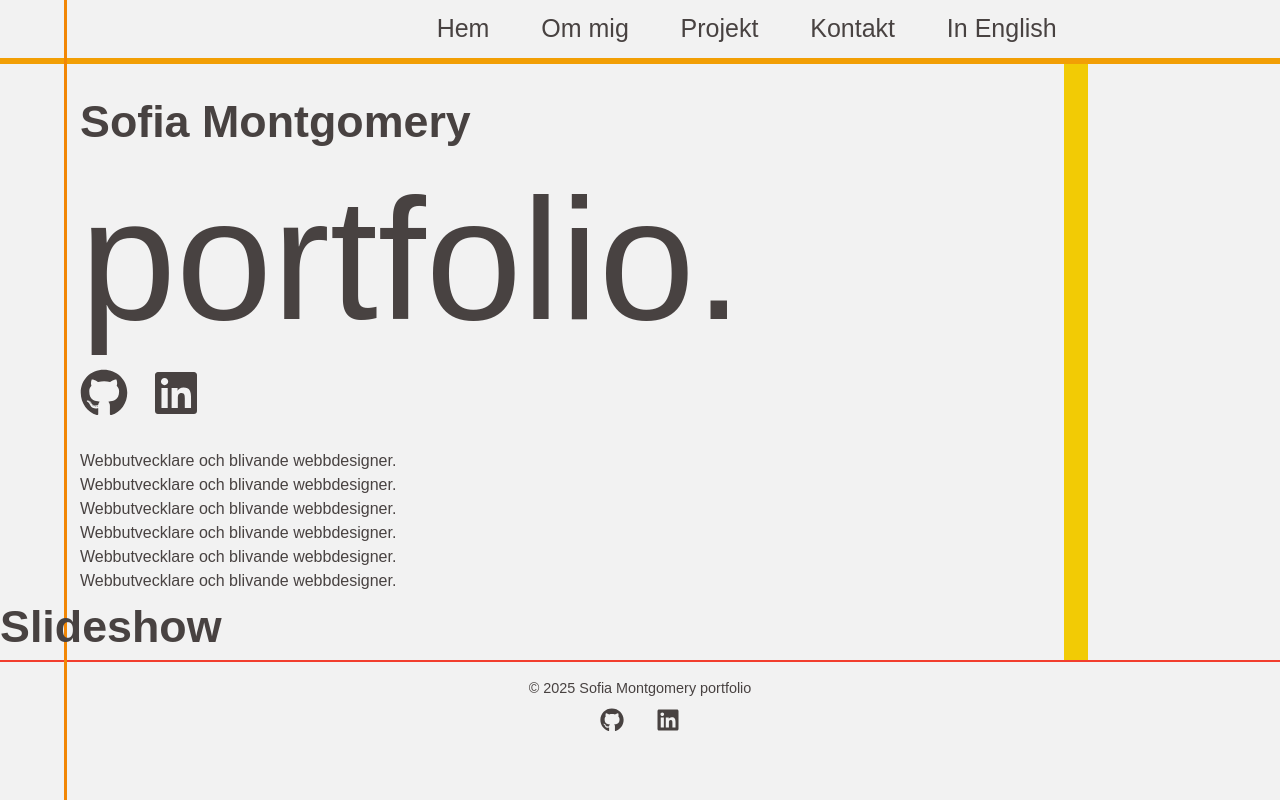
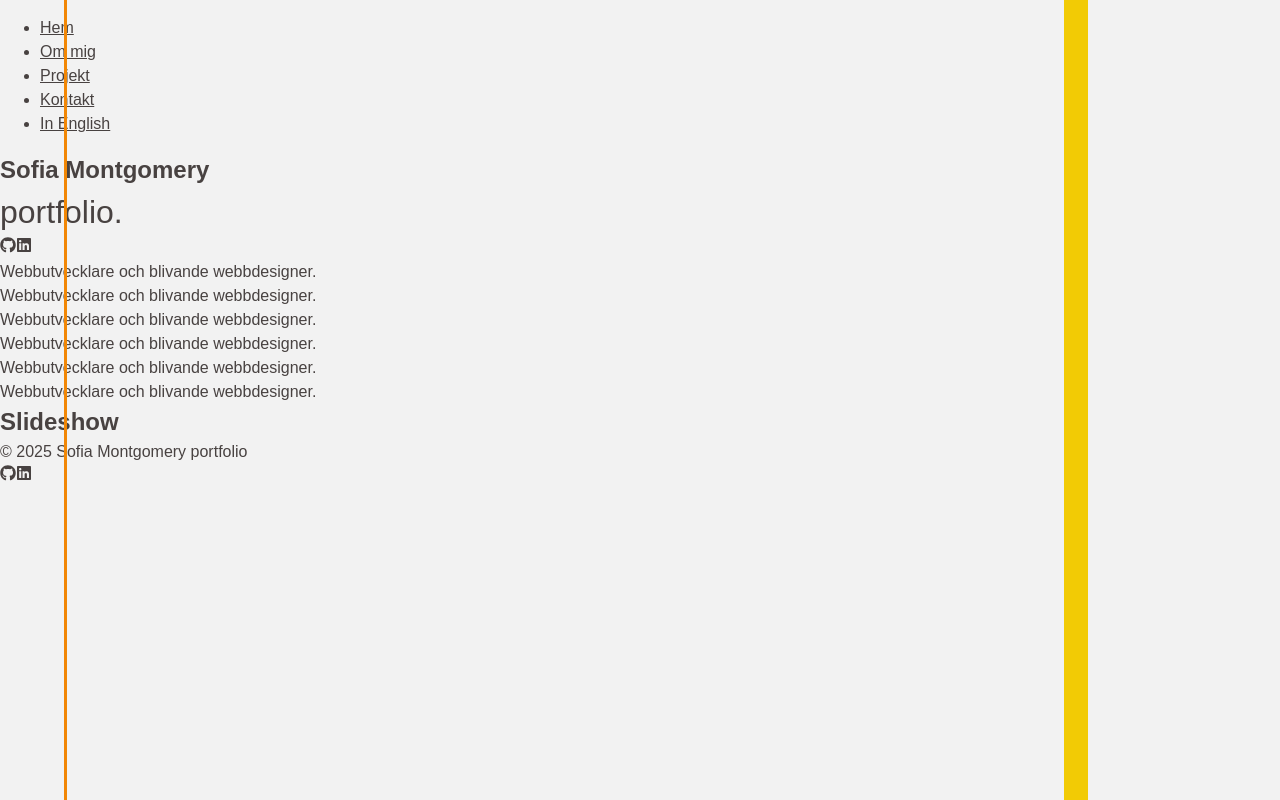
Before and after one commit to fiamont/new-portfolio, a React (Vite) app: page / in a window 1280 px wide. Built offline with nearby package versions, Linux system fonts and the light colour scheme; a web font is replaced by a local one.

Commit message:
starting from the beginning, removed css

```diff
--- a/src/components/Footer.jsx
+++ b/src/components/Footer.jsx
@@ -1,46 +1,15 @@
 import styled from "styled-components";
 import { FaLinkedin, FaGithub } from "react-icons/fa";
 
-const FooterContainer = styled.footer`
-  border-top: 2px solid var(--red-color);
-  text-align: center;
-  padding: 1rem;
-`;
+const FooterContainer = styled.footer``;
 
-const FooterText = styled.p`
-  font-size: 0.9rem;
-  margin: 0;
-`;
+const FooterText = styled.p``;
 
-const IconContainer = styled.div`
-  display: flex;
-  justify-content: center;
-  align-items: center;
-  gap: 1rem;
-  margin-top: 0.5rem;
-`;
+const IconContainer = styled.div``;
 
-const StyledGithub = styled(FaGithub)`
-  margin: 0 0.5rem;
-  font-size: 1.5rem;
-  color: var(--dark-grey);
-  transition: color 0.3s;
+const StyledGithub = styled(FaGithub)``;
 
-  &:hover {
-    color: var(--orange-color);
-  }
-`;
-
-const StyledLinkedin = styled(FaLinkedin)`
-  margin: 0 0.5rem;
-  font-size: 1.5rem;
-  color: var(--dark-grey);
-  transition: color 0.3s;
-
-  &:hover {
-    color: var(--orange-color);
-  }
-`;
+const StyledLinkedin = styled(FaLinkedin)``;
 
 function Footer() {
   return (
--- a/src/components/FullScreenLine.jsx
+++ b/src/components/FullScreenLine.jsx
@@ -7,7 +7,7 @@ const StyledFullScreenLine = styled.div`
   left: 5%;
   width: 3px;
   background-color: var(--orange-color);
-  height: 100%; /* Sätt höjden till 100% av dokumentets höjd */
+  height: 100%;
 `;
 
 function FullScreenLine() {
--- a/src/components/Navbar.styles.js
+++ b/src/components/Navbar.styles.js
@@ -2,56 +2,13 @@ import styled from "styled-components";
 import { Link } from "react-router-dom";
 
 // Navbar
-export const StyledNavbar = styled.nav`
-  background-color: var(--light-grey);
-  display: grid;
-  align-items: center;
-  grid-template-columns: 1fr 1fr 0.5fr 0.5fr;
-  width: 100%;
-  overflow: hidden;
-  border-bottom: 6px solid var(--light-orange-color);
-
-  @media (max-width: 1067px) {
-    display: flex;
-    justify-content: center;
-    padding: 0 20px;
-  }
-`;
+export const StyledNavbar = styled.nav``;
 
 // NavList
-export const NavList = styled.ul`
-  display: flex;
-  flex-direction: row;
-  grid-column: 2 / 4;
-  justify-content: space-between;
-  list-style: none;
-  padding: 0;
-  margin: 0;
-
-  @media (max-width: 1067px) {
-    justify-content: center;
-    width: 100%;
-  }
-
-  @media (max-width: 700px) {
-    display: flex;
-    flex-direction: column;
-    text-align: center;
-  }
-`;
+export const NavList = styled.ul``;
 
 // li
-export const NavItem = styled.li`
-  padding: 10px;
-`;
+export const NavItem = styled.li``;
 
 // Link
-export const NavLink = styled(Link)`
-  text-decoration: none;
-  font-size: 25px;
-  color: var(--dark-grey-color);
-
-  &:hover {
-    color: var(--red-color);
-  }
-`;
+export const NavLink = styled(Link)``;
--- a/src/components/ProjectBox.jsx
+++ b/src/components/ProjectBox.jsx
@@ -1,38 +1,8 @@
 import styled from "styled-components";
 
-const StyledDiv = styled.div`
-  display: flex;
-  flex-direction: column;
-  justify-content: center;
-  align-items: flex-start;
-  padding: 0rem 0rem 0rem 6rem;
+const StyledDiv = styled.div``;
 
-  @media (max-width: 420px) {
-    padding: 0rem 0rem 0rem 2rem;
-  }
-`;
-
-const StyledHeading = styled.h2`
-  padding-left: 0;
-`;
-
-const StyledContent = styled.div`
-  border-right: 5px solid var(--yellow-color);
-  border-top: 2px solid var(--light-orange-color);
-  display: flex;
-  flex-direction: row;
-  align-items: center;
-  padding: 0rem 0rem 0rem 2rem;
-
-  @media (max-width: 700px) {
-    flex-direction: column;
-    padding: 1rem 0rem 0rem 0rem;
-  }
-
-  @media (max-width: 420px) {
-    padding: 1rem 0rem 0rem 0rem;
-  }
-`;
+const StyledContent = styled.div``;
 
 const ProjectBox = ({
   heading,
--- a/src/components/ProjectPart.styles.js
+++ b/src/components/ProjectPart.styles.js
@@ -1,5 +1,3 @@
 import styled from "styled-components";
 
-export const StyledHeading = styled.h1`
-  font-size: clamp(2rem, 9vw, 10rem);
-`;
+export const StyledHeading = styled.h1``;
--- a/src/components/TextBox.jsx
+++ b/src/components/TextBox.jsx
@@ -1,11 +1,5 @@
 import styled from "styled-components";
-const StyledDiv = styled.div`
-  padding: 0rem 5rem 0rem 5rem;
-
-  @media (max-width: 700px) {
-    padding: 1rem 3rem 1rem 3rem;
-  }
-`;
+const StyledDiv = styled.div``;
 
 const TextBox = ({ text }) => {
   return (
--- a/src/components/VerticalLine.jsx
+++ b/src/components/VerticalLine.jsx
@@ -3,15 +3,12 @@ import styled from "styled-components";
 const StyledVerticalLine = styled.div`
   position: absolute;
   top: 0;
-  height: 100%; /* Höjden blir lika stor som föräldradivens höjd */
-  width: ${(props) => props.width || "2px"}; /* Standardbredd på linjen */
-  background-color: ${(props) => props.color || "black"}; /* Färg med props */
-  ${(props) =>
-    props.$right ? `right: ${props.$right};` : ""} /* Placera på höger sida */
-  ${(props) =>
-    props.$left ? `left: ${props.$left};` : ""} /* Placera på vänster sida */
-    z-index: ${(props) =>
-    props.$zindex || 1}; /* Lägg till z-index för ordning */
+  height: 100%;
+  width: ${(props) => props.width || "2px"};
+  background-color: ${(props) => props.color || "black"};
+  ${(props) => (props.$right ? `right: ${props.$right};` : "")}
+  ${(props) => (props.$left ? `left: ${props.$left};` : "")}
+    z-index: ${(props) => props.$zindex || 1};
 `;
 
 const VerticalLine = ({ width, color, $right, $left, zindex }) => {
--- a/src/index.css
+++ b/src/index.css
@@ -86,7 +86,7 @@ select {
   -moz-osx-font-smoothing: grayscale;
 }
 
-body {
+* {
   font-family: var(--font-family);
   color: var(--text-color);
   background-color: var(--background-color);
@@ -100,16 +100,6 @@ p {
 h1 {
   font-family: var(--heading-font-family);
   font-weight: var(--heading-font-weight);
-  font-size: clamp(3rem, 13.5vw, 11rem);
-  padding-left: 5rem;
-
-  @media (max-width: 700px) {
-    padding-left: 3rem;
-  }
-}
-
-h2 {
-  font-size: clamp(1rem, 3.5vw, 5rem);
 }
 
 /* ------------------- */
--- a/src/pages/About.styles.js
+++ b/src/pages/About.styles.js
@@ -1,21 +1,4 @@
 import styled from "styled-components";
 
-export const StyledDiv = styled.div`
-  display: flex;
-  justify-content: flex-end;
-  align-items: center;
-  padding: 0rem 5rem 5rem 0rem;
-
-  @media (max-width: 660px) {
-    flex-direction: column-reverse;
-    padding: 0rem 0rem 5rem 0rem;
-  }
-`;
-export const StyledImg = styled.img`
-  border-right: 8px solid var(--yellow-color);
-  border-bottom: 5px solid var(--yellow-color);
-
-  @media (max-width: 660px) {
-    margin-bottom: 1rem;
-  }
-`;
+export const StyledDiv = styled.div``;
+export const StyledImg = styled.img``;
--- a/src/pages/Home.jsx
+++ b/src/pages/Home.jsx
@@ -1,11 +1,9 @@
-import styled from "styled-components";
 import Slideshow from "../components/Slideshow";
 import { homeText } from "../texts/homeText";
 import TextBox from "../components/TextBox";
 import { FaLinkedin, FaGithub } from "react-icons/fa";
 import VerticalLine from "../components/VerticalLine";
 import {
-  HomeDiv,
   HeaderDiv,
   HeaderOne,
   HeaderTwo,
@@ -14,7 +12,7 @@ import {
 
 function Home() {
   return (
-    <HomeDiv>
+    <>
       <VerticalLine width="24px" color="var(--yellow-color)" $right="15%" />
       <HeaderDiv>
         <HeaderOne>{homeText.headingOne}</HeaderOne>
@@ -31,7 +29,7 @@ function Home() {
       <TextBox text={homeText.content} />
       <TextBox text={homeText.content} />
       <Slideshow />
-    </HomeDiv>
+    </>
   );
 }
 
--- a/src/pages/Home.styles.js
+++ b/src/pages/Home.styles.js
@@ -1,51 +1,9 @@
 import styled from "styled-components";
 
-export const HomeDiv = styled.div`
-  position: relative;
-`;
+export const HeaderDiv = styled.div``;
 
-export const HeaderDiv = styled.div`
-  position: relative;
-  z-index: 99;
-  display: flex;
-  flex-direction: column;
-  justify-content: center;
-  padding: 1.5rem 3rem 2rem 5rem;
+export const HeaderOne = styled.h2``;
 
-  @media (max-width: 700px) {
-    padding: 1rem 1rem 1rem 3rem;
-  }
-`;
+export const HeaderTwo = styled.h1``;
 
-export const HeaderOne = styled.h2`
-  font-size: clamp(1rem, 3.5vw, 5rem);
-  margin: 0px 0px 5px 0px;
-`;
-
-export const HeaderTwo = styled.h1`
-  margin: -30px 0px -20px 0px;
-  padding: 0;
-
-  @media (max-width: 700px) {
-    margin: -10px 0px -5px 0px;
-    padding: 0;
-  }
-`;
-
-export const IconContainer = styled.div`
-  display: flex;
-  gap: 1.5rem;
-
-  svg {
-    width: 2rem;
-    height: auto;
-
-    @media (min-width: 768px) {
-      width: 3rem;
-    }
-
-    @media (min-width: 1024px) {
-      width: 3rem;
-    }
-  }
-`;
+export const IconContainer = styled.div``;
--- a/src/pages/InEnglish.jsx
+++ b/src/pages/InEnglish.jsx
@@ -1,6 +1,5 @@
 import { inEnglishText } from "../texts/inEnglishText";
 import TextBox from "../components/TextBox";
-import styled from "styled-components";
 import { Link } from "react-router-dom";
 
 function InEnglish() {
```
